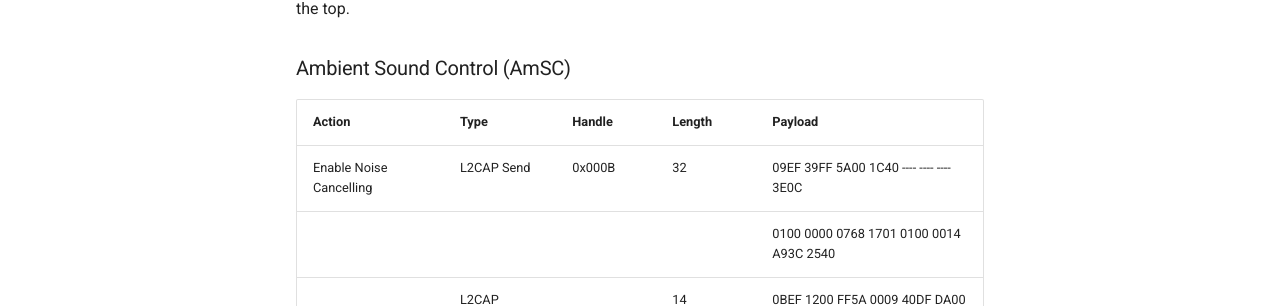
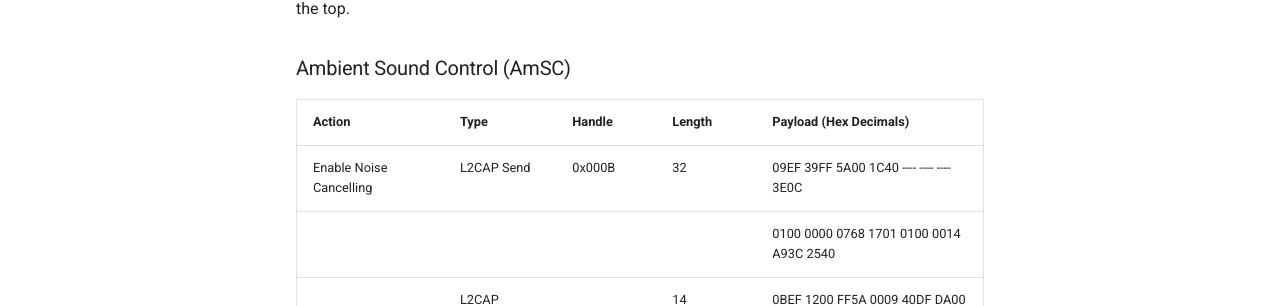
Before and after one commit to ohm-app/sony-headphones-bluetooth-documentation, an MkDocs documentation site: the page built from docs/Devices/LinkBuds S.md, in a window 1280 px wide and 1078 px high. Shown: the part 518-824 px from the top of the window. Built offline with MkDocs 1.6.1 and Material for MkDocs 9.7.7, drawn with Linux system fonts in a browser that asks for light colours.

Commit message:
Update payload format for AmSC in LinkBuds S.md

```diff
--- a/docs/Devices/LinkBuds S.md
+++ b/docs/Devices/LinkBuds S.md
@@ -14,7 +14,7 @@ The tables are ordered by the time the Bluetooth messages were sent or received,
 
 ### Ambient Sound Control (AmSC)
 
-| Action                  | Type          | Handle | Length | Payload                                 |
+| Action                  | Type          | Handle | Length | Payload (Hex Decimals)                  |
 | ----------------------- | ------------- | ------ | ------ | --------------------------------------- |
 | Enable Noise Cancelling | L2CAP Send    | 0x000B | 32     | 09EF 39FF 5A00 1C40 ---- ---- ---- 3E0C |
 |                         |               |        |        | 0100 0000 0768 1701 0100 0014 A93C 2540 |
```
